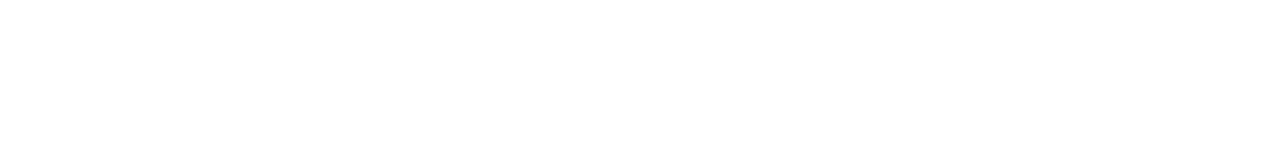
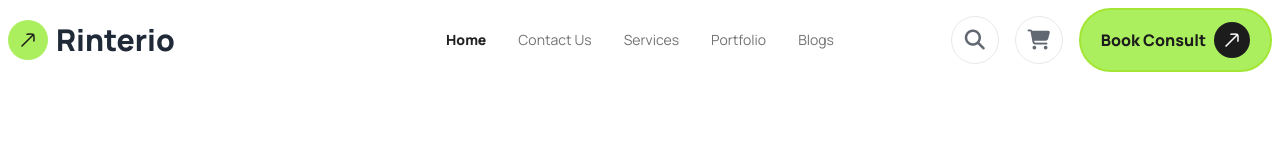
Before and after one commit to Md-Abu-Saeed-Coder/Assignment-3, a plain HTML site: page index.html in a window 1280 px wide. Drawn offline with nearby package versions, Linux system fonts and the light colour scheme.

Commit message:
Nav part

```diff
--- a/index.html
+++ b/index.html
@@ -46,6 +46,79 @@
     </script>
     <title>assingment03.com</title>
   </head>
-  <body>
-
+  <body class="font-font_primary">
+    <header class="id="head-top" class="bg-gradient-to-r from-[#fff] to-[#f5f4f4]"">
+        <div class="container mx-auto">
+            <!-- -----------------------------------------------Nav part start ------------------------ -->
+        <nav class="p-3 lg:p-0">
+            <div class="navbar">
+              <div class="navbar-start flex flex-row gap-2">
+                <div
+                  class="w-10 h-10 bg-btncolor rounded-[100%] flex justify-center items-center"
+                >
+                  <img src="icon/Group 1.svg" alt="" />
+                </div>
+                <a class="font-font_primary font-extrabold text-3xl">Rinterio</a>
+              </div>
+              <div class="navbar-center hidden lg:flex">
+                <ul
+                  class="menu menu-horizontal px-1 font-font_primary font-normal text-4 text-four_color"
+                >
+                  <li class="text-[#212121] font-extrabold"><a>Home</a></li>
+                  <li><a>Contact Us</a></li>
+                  <li><a>Services</a></li>
+                  <li><a>Portfolio</a></li>
+                  <li><a>Blogs</a></li>
+                </ul>
+              </div>
+              <!------------------------------------------- nav button ----------------------------- -->
+              <div class="navbar-end">
+                <div class="hidden md:inline-block lg:flex lg:items-center gap-4">
+                  <div
+                    class="w-[48px] h-[48px] bg-[#FFF] rounded-full border-[1px] border-solid border-[#E9E9E9] flex items-center justify-center"
+                  >
+                    <i
+                      class="fa-solid fa-magnifying-glass text-xl opacity-70"
+                    ></i>
+                  </div>
+                  <div
+                    class="w-[48px] h-[48px] bg-[#FFF] rounded-full border-[1px] border-solid border-[#E9E9E9] flex items-center justify-center"
+                  >
+                    <i class="fa-solid fa-cart-shopping text-xl opacity-70"></i>
+                  </div>
+                  <a
+                    class="flex items-center gap-2 py-3 px-5 bg-btncolor font-font_primary font-extrabold text-5 text-third_color rounded-full border-lime-400 border-solid border-2"
+                    >Book Consult
+                    <div
+                      class="w-9 h-9 bg-[#1C1C1C] rounded-[100%] flex justify-center items-center"
+                    >
+                      <img src="icon/whiteGroup 1.png" alt="" />
+                    </div>
+                  </a>
+                </div>
+              </div>
+              <div class="dropdown">
+                <div tabindex="0" role="button" class="btn btn-ghost lg:hidden">
+                  <i
+                    class="fa-solid text-xl fa-bars h-10 w-10 bg-[#FFF] rounded-full border-[1px] border-solid border-[#E9E9E9] flex justify-center items-center"
+                  ></i>
+                </div>
+                <ul
+                  tabindex="0"
+                  class="menu menu-sm dropdown-content bg-base-100 rounded-box z-[1] mt-3 w-52 p-2 shadow right-0"
+                >
+                  <li><a>Home</a></li>
+                  <li><a>Contact Us</a></li>
+                  <li><a>Services</a></li>
+                  <li><a>Portfolio</a></li>
+                  <li><a>Blogs</a></li>
+                </ul>
+              </div>
+            </div>
+          </nav>
+          <!---------------------------------------------------------- Nav part End  --------------------------------->
+        </div>
+    </header>
+    <main></main>
+    <footer></footer>
   </body>
```
